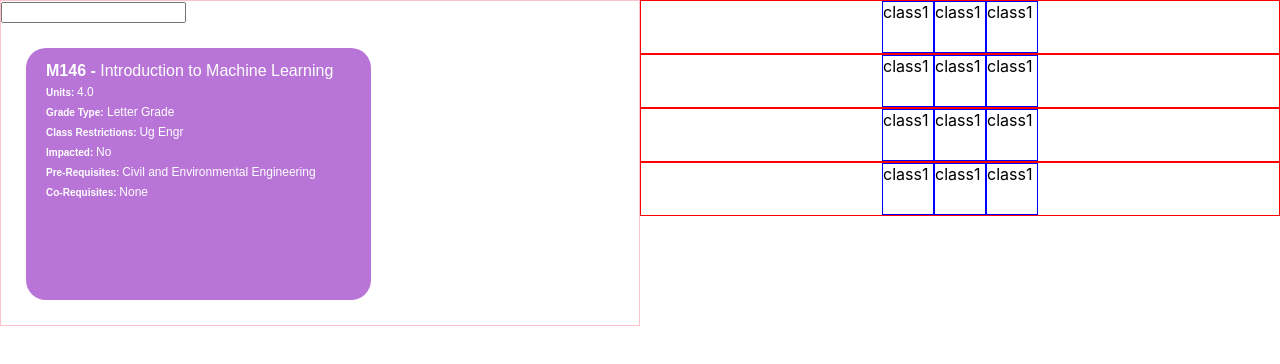
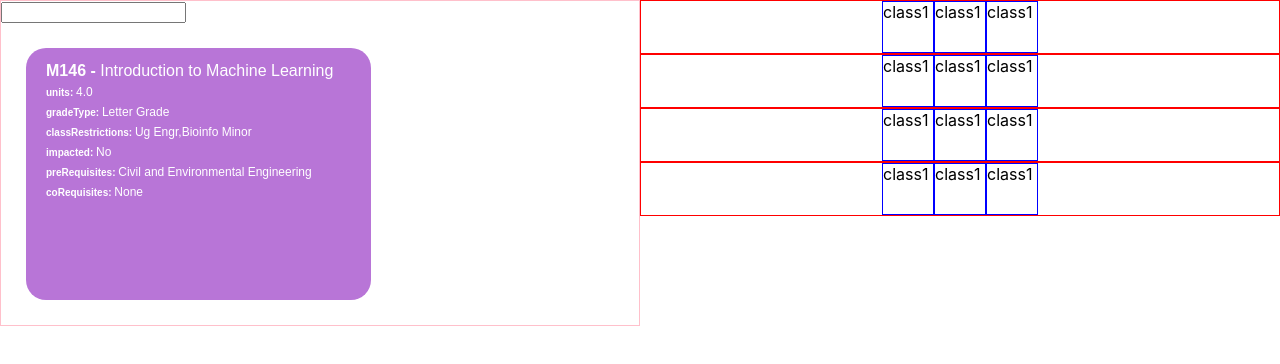
Before and after one commit to ucladevx/Aphrodite, a React (Create React App) app: page /main in a window 1280 px wide. Shown: the top 364 px of the page. Built offline with nearby package versions, Linux system fonts and the light colour scheme.

Commit message:
helper function

```diff
--- a/src/Components/ClassCard/ClassCard.css
+++ b/src/Components/ClassCard/ClassCard.css
@@ -27,7 +27,7 @@
   font-size: 16px;
 }
 
-.class-info {
+.category {
   font-family: sans-serif;
   /* display: inline; */
   font-weight: bold;
--- a/src/Components/ClassCard/ClassCard.js
+++ b/src/Components/ClassCard/ClassCard.js
@@ -3,6 +3,7 @@ import "./ClassCard.css";
 
 class ClassCard extends Component {
   state = {
+    // GET post to back end
     classCategory: "Computer Science",
     classNumber: "M146",
     className: "Introduction to Machine Learning",
@@ -22,9 +23,18 @@ class ClassCard extends Component {
     console.log("card clicked");
     this.setState({
       cardOpen: true
-      // this should eventually toggle back and forth
+      // this should eventually toggle back and forth, to change card display
     });
   };
+
+  createCategory(category) {
+    return (
+      <div>
+        <span className="category"> {category + ": "} </span>
+        <span className="info"> {" " + this.state[category]} </span>
+      </div>
+    );
+  }
 
   render() {
     return (
@@ -36,35 +46,12 @@ class ClassCard extends Component {
           <span className="class-title">{" " + this.state.className}</span>
         </div>
 
-        <div>
-          <span className="class-info"> Units: </span>
-          <span className="info"> {" " + this.state.units} </span>
-        </div>
-
-        <div>
-          <span className="class-info">Grade Type:</span>
-          <span className="info"> {" " + this.state.gradeType} </span>
-        </div>
-
-        <div>
-          <span className="class-info"> Class Restrictions: </span>
-          <span className="info">{" " + this.state.classRestrictions[0]}</span>
-        </div>
-
-        <div>
-          <span className="class-info"> Impacted: </span>
-          <span className="info"> {" " + this.state.impacted} </span>
-        </div>
-
-        <div>
-          <span className="class-info"> Pre-Requisites: </span>
-          <span className="info"> {" " + this.state.preRequisites[0]} </span>
-        </div>
-
-        <div>
-          <span className="class-info"> Co-Requisites: </span>
-          <span className="info"> {" " + this.state.coRequisites[0]} </span>
-        </div>
+        {this.createCategory("units")}
+        {this.createCategory("gradeType")}
+        {this.createCategory("classRestrictions")}
+        {this.createCategory("impacted")}
+        {this.createCategory("preRequisites")}
+        {this.createCategory("coRequisites")}
       </div>
     );
   }
```
